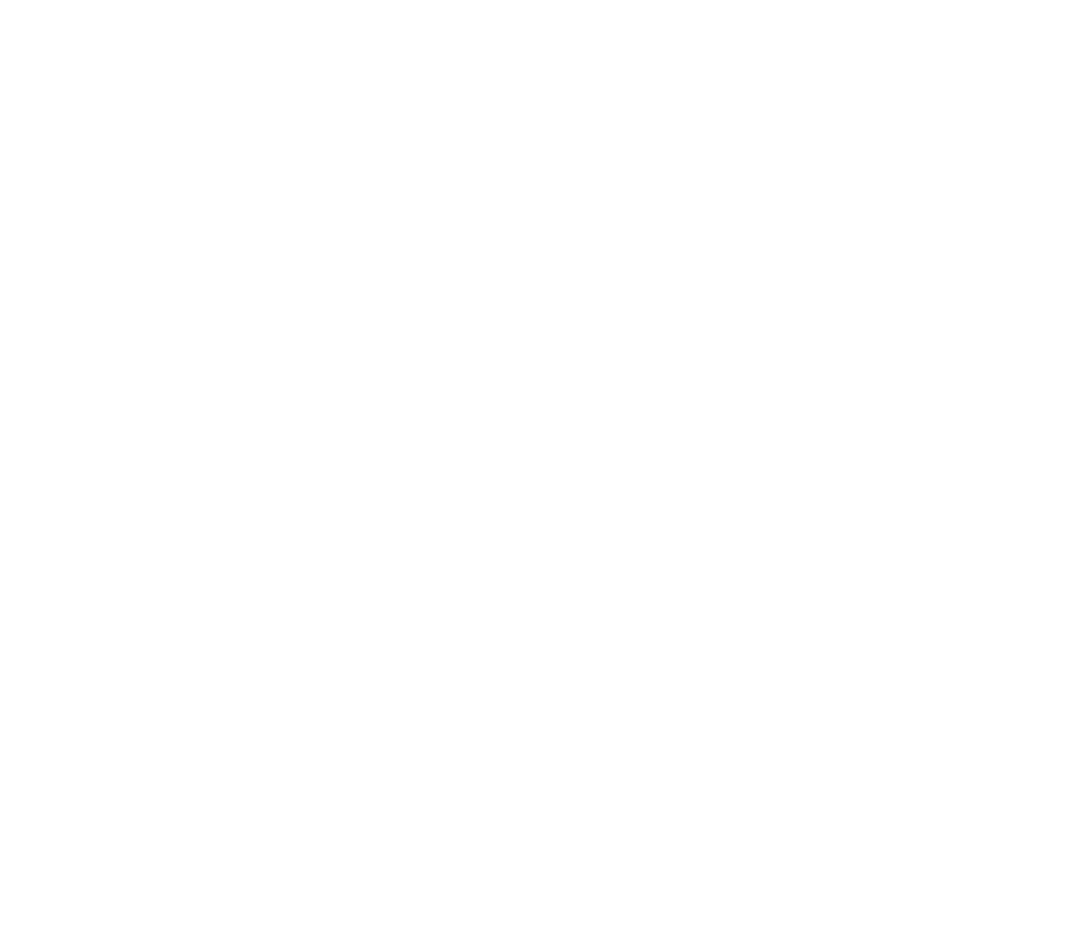
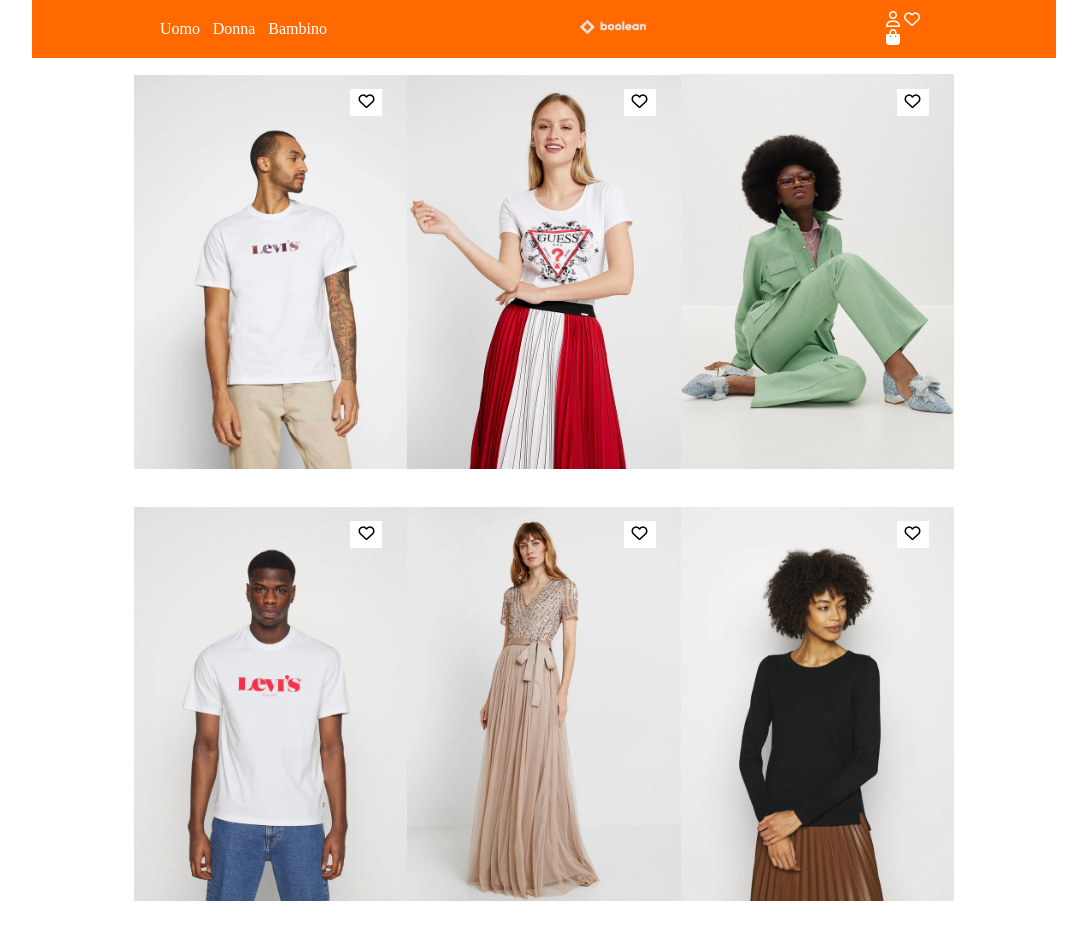
Before and after one commit to Benedetta-Barbone/html-css-boolando, a plain HTML site: page index.html in a window 1280 px wide. Shown: the whole page, without its empty margins (96-1183 px from the left). Before the commit the page ends 800 px from the top, so only its background shows below. Drawn offline with Linux system fonts and the light colour scheme.

Commit message:
inserimento immagini e icone con proprietà hover

```diff
--- a/index.html
+++ b/index.html
@@ -5,13 +5,67 @@
     <meta name="viewport" content="width=device-width, initial-scale=1.0">
     <title>Booleando</title>
     <link rel="stylesheet" href="./style/style.css">
+    <link rel="stylesheet" href="https://cdnjs.cloudflare.com/ajax/libs/font-awesome/6.5.2/css/all.min.css">
 </head>
 <body>
     <header>
-
+        <nav>
+            <ul>
+                <li>Uomo</li>
+                <li>Donna</li>
+                <li>Bambino</li>
+            </ul>
+        </nav>
+        <section class="centered">
+            <img class="boolean-logo" src="./img/boolean-logo.png" alt="boolean-logo">
+        </section>
+        <section>
+            <i class="fa-regular fa-user"></i>
+            <i class="fa-regular fa-heart"></i>
+            <i class="fa-solid fa-bag-shopping"></i>
+        </section>
     </header>
     <main>
-
+        <section class="articoli">
+            <article>
+                <img src="./img/1.webp" alt="1webp">
+                <div class="like">
+                    <i class="fa-regular fa-heart red"></i>
+                </div>
+            </article>
+            <article>
+                <img src="./img/2.webp" alt="2webp">
+                <div class="like">
+                    <i class="fa-regular fa-heart red"></i>
+                </div>
+            </article>
+            <article>
+                <img src="./img/3.webp" alt="3webp">
+                <div class="like">
+                    <i class="fa-regular fa-heart red"></i>
+                </div>
+            </article>
+        </section>
+        <section class="articoli">
+            <article>
+                <img src="./img/4.webp" alt="4webp">
+                <div class="like">
+                    <i class="fa-regular fa-heart red"></i>
+                </div>
+            </article>
+            <article>
+                <img src="./img/5.webp" alt="5webp">
+                <div class="like">
+                    <i class="fa-regular fa-heart red"></i>
+                </div>
+            </article>
+            <article>
+                <img src="./img/6.webp" alt="6webp">
+                <div class="like">
+                    <i class="fa-regular fa-heart red"></i>
+                </div>
+            </article>
+        </section>
     </main>
     <footer>
 
--- a/style/style.css
+++ b/style/style.css
@@ -3,3 +3,75 @@
     padding: 0;
     box-sizing: border-box;
 }
+
+body{
+    width: 80%;
+    margin:auto;
+}
+
+header{
+    display: flex;
+    justify-content: space-around;
+    align-items: center;
+    background-color: #ff6900;
+    color: white;
+    padding: 0.7rem 8rem;
+    position: fixed;
+    width: 80%;
+}
+
+main{
+    padding: 7% 10%;
+}
+
+ul{
+    display: flex;
+    justify-content: space-around;
+    list-style-type: none;
+}
+
+li{
+    padding-right: 0.8rem;
+}
+
+.boolean-logo{
+    width: 12%;
+}
+
+.centered{
+    text-align: center;
+}
+
+.articoli{
+    display: flex;
+    justify-content: space-around;
+    margin-bottom: 2rem;
+}
+section.articoli > article{
+    width: calc(100%/3);
+}
+
+article>img{
+    width: 100%;
+    height: 400px;
+    object-fit: contain;
+
+}
+
+article{
+    height: 400px;
+    position: relative;
+}
+
+.like{
+    position: absolute;
+  right: 25px;
+  top: 17px;
+  background-color: white;
+  text-align: center;
+  padding: 0.3rem 0.5rem;
+}
+
+div.like:hover i.red {
+    background-color: red;
+}
```
